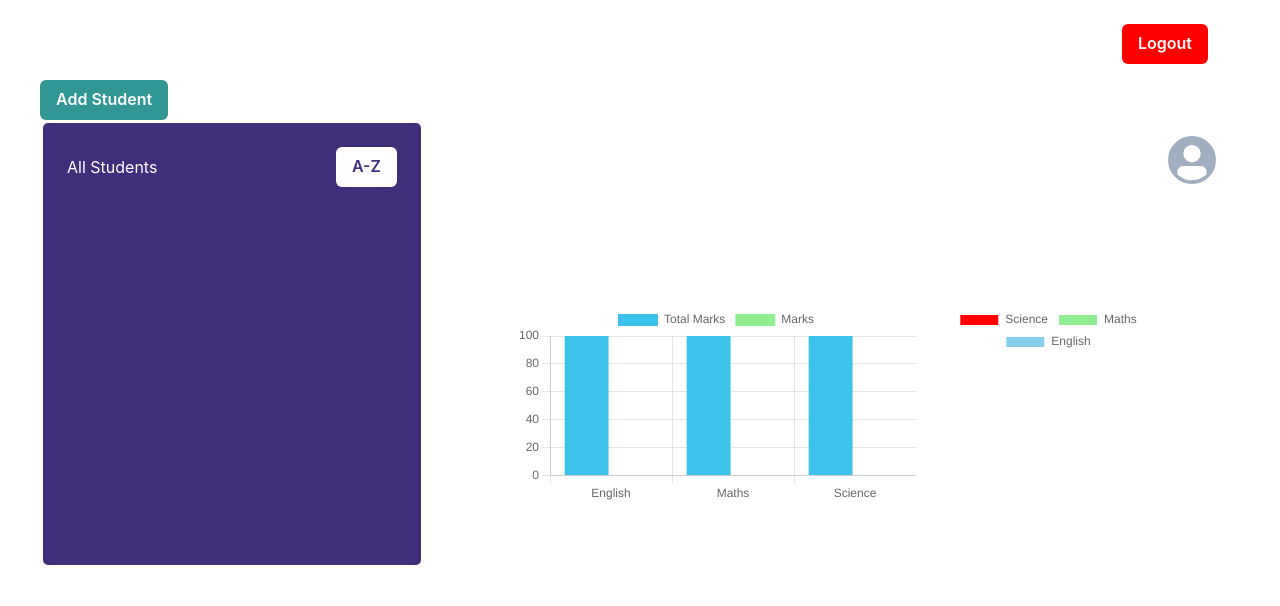
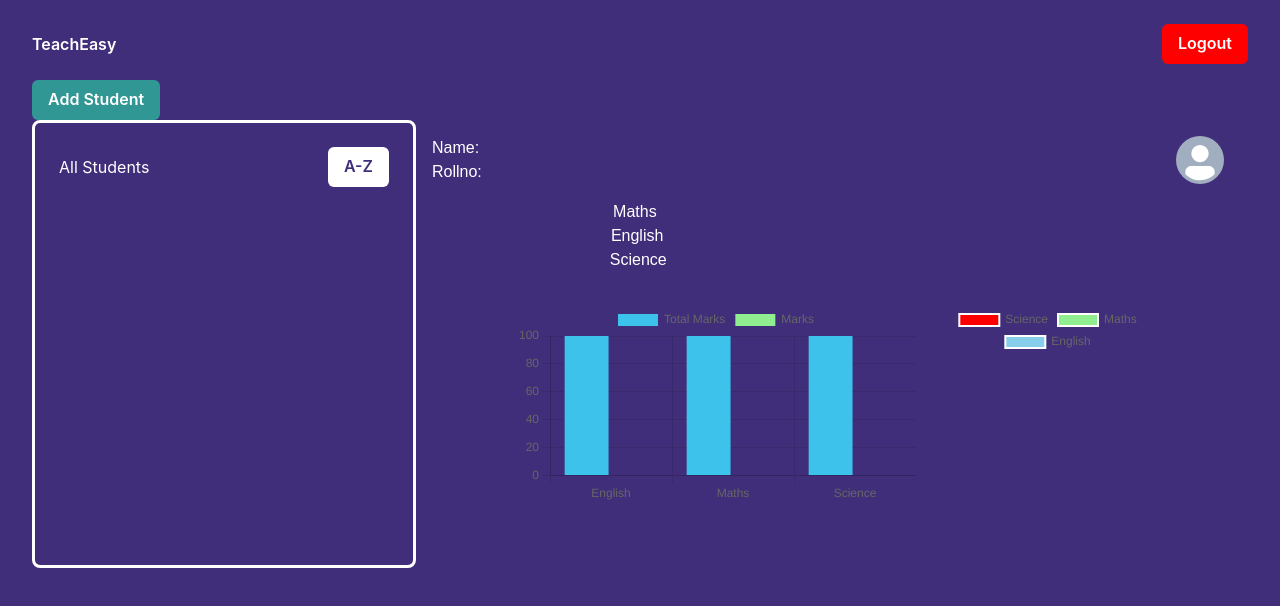
Before and after one commit to 7juned7/TeachEasy, a React (Create React App) app in the folder frontend/: page /teacheasy in a window 1280 px wide. Shown: the top 606 px of the page. Built offline with nearby package versions, Linux system fonts and the light colour scheme.

Commit message:
Update TeachEasy.js

```diff
--- a/frontend/src/pages/TeachEasy.js
+++ b/frontend/src/pages/TeachEasy.js
@@ -2,8 +2,10 @@ import { Box } from '@chakra-ui/react';
 import React from 'react'
 import Allstudents from '../components/Allstudents';
 import Navbar from '../components/Navbar';
+
 import SideDrawer from '../components/SideDrawer';
 import StudentsDetails from '../components/StudentsDetails';
+
 
 
 
@@ -12,13 +14,13 @@ const TeachEasy = () => {
 
     return (<Box
         paddingTop={2}
-        paddingRight={10}
-        paddingLeft={10}
 
+        bg={"#402E7A"}
+        height={"100vh"}
     >
 
         <div><Navbar /></div>
-        <div>
+        <Box padding={" 0 2rem"}>
             <Box >
                 <SideDrawer />
             </Box>
@@ -28,7 +30,8 @@ const TeachEasy = () => {
 
                 <StudentsDetails />
             </Box>
-        </div>
+        </Box>
+
     </Box>
 
     )
```
